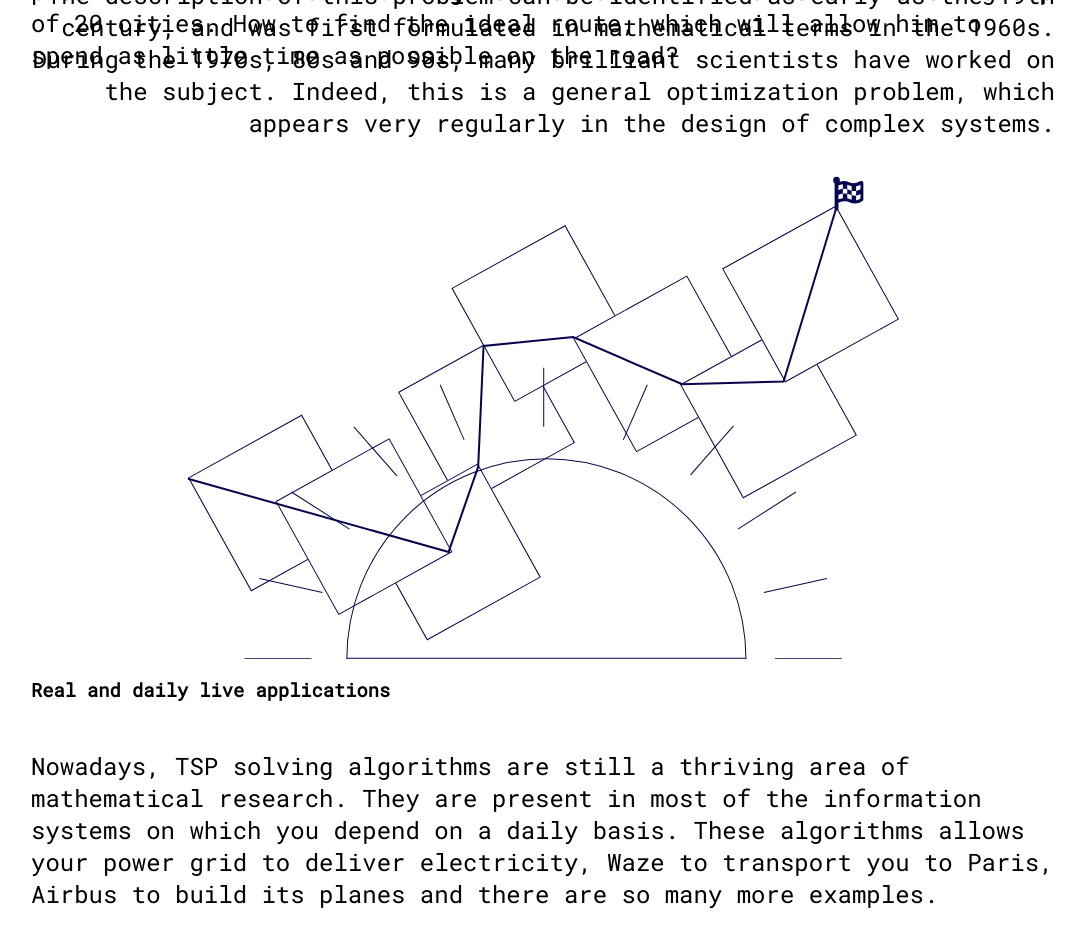
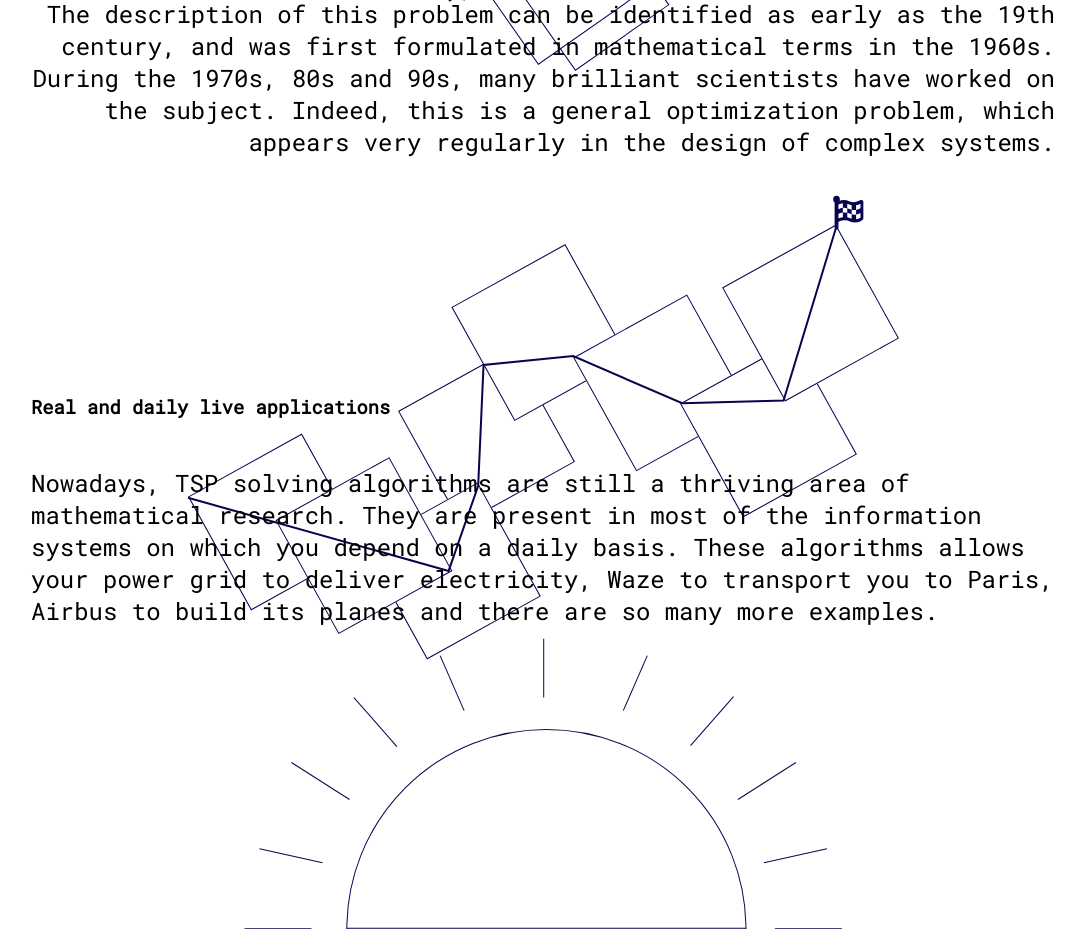
Before and after one commit to l-henri/fragment-nft-front, a React (Create React App) app: page / in a window 1280 px wide. Shown: the part 2380-3309 px from the top of the page, without its empty margins (137-1221 px from the left). Built offline with nearby package versions, Linux system fonts and the light colour scheme.

Commit message:
Content: simplify RowSwitch

```diff
--- a/src/components/RowSwitch/ColumnImage/index.less
+++ /dev/null
@@ -1,11 +0,0 @@
-.col-img {
-  display: flex;
-  justify-content: center;
-  top: -120px;
-}
-
-.col-img-last-item {
-  display: flex;
-  justify-content: center;
-  top: -40px;
-}
--- a/src/components/RowSwitch/ColumnImage/index.tsx
+++ /dev/null
@@ -1,23 +0,0 @@
-import React from 'react';
-import './index.less';
-import { Col } from 'antd';
-
-interface ColumnImageInterface {
-  imageSource: string;
-  isLastItem?: boolean;
-}
-
-export const ColumnImage: React.FC<ColumnImageInterface> = ({
-  imageSource,
-  isLastItem,
-}: ColumnImageInterface) => {
-  return (
-    <Col className={isLastItem ? 'col-img-last-item' : 'col-img'} span={12}>
-      <img src={imageSource} alt="grill" />
-    </Col>
-  );
-};
-
-ColumnImage.defaultProps = {
-  isLastItem: false,
-};
--- a/src/components/RowSwitch/ColumnText/index.less
+++ /dev/null
@@ -1,12 +0,0 @@
-.col-text-right {
-  text-align: right;
-}
-
-.col-text-left {
-  text-align: left;
-}
-
-.paragraph {
-  font-size: 1.5em;
-  margin-top: 2em;
-}
--- a/src/components/RowSwitch/ColumnText/index.tsx
+++ /dev/null
@@ -1,28 +0,0 @@
-import React from 'react';
-import './index.less';
-import { Col, Typography } from 'antd';
-
-const { Title, Paragraph } = Typography;
-
-interface ColumnTextInterface {
-  title: string;
-  content: string;
-  reverse?: boolean;
-}
-
-export const ColumnText: React.FC<ColumnTextInterface> = ({
-  title,
-  content,
-  reverse,
-}: ColumnTextInterface) => {
-  return (
-    <Col className={reverse ? 'col-text-left' : 'col-text-right'} span={12}>
-      <Title level={3}>{title}</Title>
-      <Paragraph className="paragraph">{content}</Paragraph>
-    </Col>
-  );
-};
-
-ColumnText.defaultProps = {
-  reverse: false,
-};
--- /dev/null
+++ b/src/components/RowSwitch/index.less
@@ -0,0 +1,28 @@
+.row-switch {
+  max-height: 450px;
+}
+
+.col-text-right {
+  text-align: right;
+}
+
+.col-text-left {
+  text-align: left;
+}
+
+.paragraph {
+  font-size: 1.5em;
+  margin-top: 2em;
+}
+
+.col-img {
+  display: flex;
+  justify-content: center;
+  top: -120px;
+}
+
+.col-img-last-item {
+  display: flex;
+  justify-content: center;
+  top: -40px;
+}
--- a/src/components/RowSwitch/index.tsx
+++ b/src/components/RowSwitch/index.tsx
@@ -1,7 +1,10 @@
 import React from 'react';
-import { Row } from 'antd';
-import { ColumnText } from './ColumnText';
-import { ColumnImage } from './ColumnImage';
+import './index.less';
+import { Row, Col, Typography } from 'antd';
+// import { ColumnText } from './ColumnText';
+// import { ColumnImage } from './ColumnImage';
+
+const { Title, Paragraph } = Typography;
 
 interface RowInterface {
   title: string;
@@ -19,18 +22,22 @@ export const RowSwitch: React.FC<RowInterface> = ({
   isLastItem,
 }: RowInterface) => {
   return (
-    <Row justify="center" style={{ maxHeight: '450px' }}>
-      {reverse ? (
-        <>
-          <ColumnImage imageSource={imageSource} isLastItem={isLastItem} />
-          <ColumnText title={title} content={content} reverse />
-        </>
-      ) : (
-        <>
-          <ColumnText title={title} content={content} />
-          <ColumnImage imageSource={imageSource} isLastItem={isLastItem} />
-        </>
-      )}
+    <Row className="row-switch" justify="center">
+      <Col
+        className={reverse ? 'col-text-left' : 'col-text-right'}
+        span={12}
+        order={reverse ? 2 : 1}
+      >
+        <Title level={3}>{title}</Title>
+        <Paragraph className="paragraph">{content}</Paragraph>
+      </Col>
+      <Col
+        className={isLastItem ? 'col-img-last-item' : 'col-img'}
+        span={12}
+        order={reverse ? 1 : 2}
+      >
+        <img src={imageSource} alt="grill" />
+      </Col>
     </Row>
   );
 };
```
